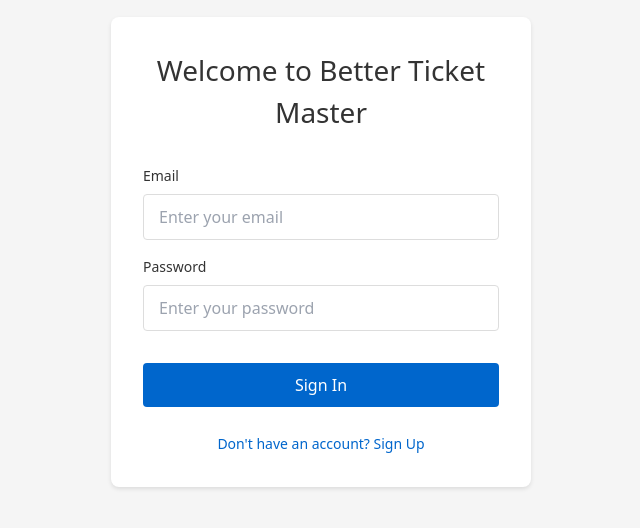
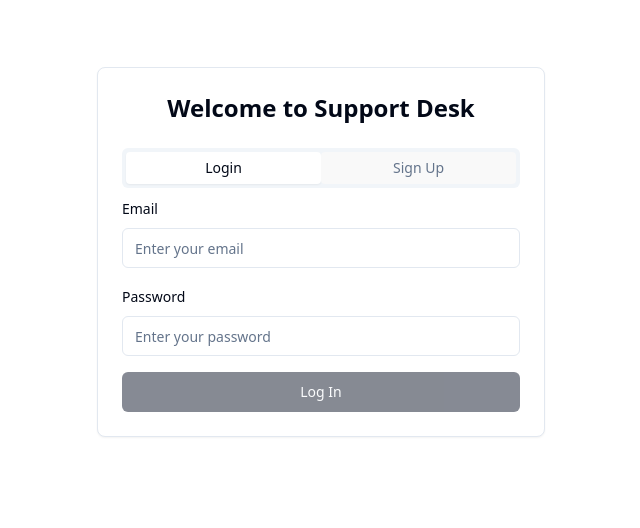
Before and after one commit to Elpidio-Julian/open-desk-mvp, a React (Vite) app: page /login in a window 1280 px wide. Shown: the part 148-676 px from the top of the page, without its empty margins (319-959 px from the left). Built offline with nearby package versions, Linux system fonts and the light colour scheme; no server answers.

Commit message:
added landing page and admin signup flow

```diff
--- a/src/App.jsx
+++ b/src/App.jsx
@@ -12,6 +12,7 @@ import { useRole } from './contexts/RoleContext';
 import AgentMetricsPage from './components/AgentView/pages/AgentMetricsPage';
 import FAQs from './components/SharedComponents/pages/FAQs';
 import FAQEditorPage from './components/AdminView/pages/FAQEditorPage';
+import Landing from './pages/Landing';
 
 // Protected route wrapper with role check
 const ProtectedRoute = ({ children, requiredRole }) => {
@@ -28,7 +29,10 @@ const AppRoutes = () => {
   return (
     <Routes>
       {/* Public routes */}
+      <Route path="/" element={<Navigate to="/landing" />} />
+      <Route path="/landing" element={<Landing />} />
       <Route path="/login" element={<Login />} />
+      <Route path="/faqs" element={<FAQs />} />
 
       {/* Protected routes */}
       <Route
@@ -79,14 +83,6 @@ const AppRoutes = () => {
           </ProtectedRoute>
         }
       />
-      <Route
-        path="/faqs"
-        element={
-          <ProtectedRoute>
-            <FAQs />
-          </ProtectedRoute>
-        }
-      />
 
       {/* Redirect root to dashboard */}
       <Route path="/" element={<Navigate to="/dashboard" />} />
--- /dev/null
+++ b/src/pages/Landing.jsx
@@ -0,0 +1,103 @@
+import React from 'react';
+import { Link } from 'react-router-dom';
+import { Button } from '../components/ui/button';
+import { Card } from '../components/ui/card';
+import {
+  Ticket,
+  Users,
+  BarChart,
+  MessageSquare,
+  Clock,
+  Shield
+} from 'lucide-react';
+
+export default function Landing() {
+  const features = [
+    {
+      title: "Smart Ticket Management",
+      description: "Efficiently manage support tickets with automatic routing, priority handling, and status tracking.",
+      icon: Ticket
+    },
+    {
+      title: "Team Collaboration",
+      description: "Work together seamlessly with shared ticket views, internal notes, and agent assignments.",
+      icon: Users
+    },
+    {
+      title: "Performance Analytics",
+      description: "Track response times, resolution rates, and team performance with detailed analytics.",
+      icon: BarChart
+    },
+    {
+      title: "Customer Communication",
+      description: "Keep customers informed with email notifications and a dedicated customer portal.",
+      icon: MessageSquare
+    },
+    {
+      title: "SLA Management",
+      description: "Set and monitor Service Level Agreements to maintain high-quality support standards.",
+      icon: Clock
+    },
+    {
+      title: "Role-Based Access",
+      description: "Secure your support system with role-based permissions for admins, agents, and customers.",
+      icon: Shield
+    }
+  ];
+
+  return (
+    <div className="min-h-screen bg-background">
+      {/* Navigation */}
+      <nav className="border-b">
+        <div className="max-w-7xl mx-auto px-4 sm:px-6 lg:px-8">
+          <div className="flex justify-between h-16 items-center">
+            <div className="text-2xl font-bold">Better Ticket Master</div>
+            <Link to="/login">
+              <Button variant="outline">Sign In / Sign Up</Button>
+            </Link>
+          </div>
+        </div>
+      </nav>
+
+      {/* Hero Section */}
+      <div className="max-w-7xl mx-auto px-4 sm:px-6 lg:px-8 py-12">
+        <div className="text-center">
+          <h1 className="text-4xl font-bold sm:text-5xl">
+            Modern Customer Support Solution
+          </h1>
+          <p className="mt-4 text-xl text-muted-foreground max-w-3xl mx-auto">
+            Streamline your customer support with our intelligent ticketing system.
+            Automate ticket routing, track performance, and deliver exceptional customer service.
+          </p>
+          <div className="mt-8">
+            <Link to="/login">
+              <Button size="lg">Get Started</Button>
+            </Link>
+          </div>
+        </div>
+      </div>
+
+      {/* Features Grid */}
+      <div className="max-w-7xl mx-auto px-4 sm:px-6 lg:px-8 py-12">
+        <div className="grid grid-cols-1 md:grid-cols-2 lg:grid-cols-3 gap-8">
+          {features.map((feature, index) => (
+            <Card key={index} className="p-6">
+              <feature.icon className="h-12 w-12 text-primary mb-4" />
+              <h3 className="text-lg font-semibold mb-2">{feature.title}</h3>
+              <p className="text-muted-foreground">{feature.description}</p>
+            </Card>
+          ))}
+        </div>
+      </div>
+
+      {/* Footer */}
+      <footer className="border-t mt-12">
+        <div className="max-w-7xl mx-auto px-4 sm:px-6 lg:px-8 py-8">
+          <div className="text-center text-muted-foreground">
+            © 2025 Better Ticket Master. All rights reserved.
+          </div>
+        </div>
+      </footer>
+    </div>
+  );
+}
--- a/src/pages/Login.jsx
+++ b/src/pages/Login.jsx
@@ -1,53 +1,89 @@
+import React, { useState } from 'react';
 import { useNavigate } from 'react-router-dom';
-import { useState } from 'react';
+import { Button } from '../components/ui/button';
+import { Input } from '../components/ui/input';
+import { Label } from '../components/ui/label';
+import { Card } from '../components/ui/card';
+import { Alert, AlertDescription } from '../components/ui/alert';
+import { Tabs, TabsContent, TabsList, TabsTrigger } from '../components/ui/tabs';
+import { Loader2 } from 'lucide-react';
 import { supabase } from '../services/supabase';
 import { useRole } from '../contexts/RoleContext';
+
+const ADMIN_CODE = 'ADMIN123'; // Hardcoded for now, should be env variable
 
 const Login = () => {
   const navigate = useNavigate();
   const { setUserRole } = useRole();
-  const [isSignUp, setIsSignUp] = useState(false);
   const [loading, setLoading] = useState(false);
-  const [error, setError] = useState(null);
+  const [alert, setAlert] = useState(null);
   const [formData, setFormData] = useState({
     email: '',
+    fullName: '',
     password: '',
-    fullName: '',
+    confirmPassword: '',
+    isAdmin: false,
+    adminCode: ''
   });
 
-  const handleInputChange = (e) => {
-    const { name, value } = e.target;
-    setFormData(prev => ({
-      ...prev,
-      [name]: value
-    }));
-  };
+  const handleSignUp = async () => {
+    try {
+      setLoading(true);
+      setAlert(null);
 
-  const handleSubmit = async (e) => {
-    e.preventDefault();
-    setError(null);
-    setLoading(true);
+      // Verify passwords match
+      if (formData.password !== formData.confirmPassword) {
+        throw new Error('Passwords do not match');
+      }
 
-    try {
-      if (isSignUp) {
-        const { error: signUpError } = await supabase.auth.signUp({
+      // Verify password meets requirements (at least 6 characters)
+      if (formData.password.length < 6) {
+        throw new Error('Password must be at least 6 characters long');
+      }
+
+      // Verify admin code if signing up as admin
+      if (formData.isAdmin && formData.adminCode !== ADMIN_CODE) {
+        throw new Error('Invalid admin code');
+      }
+
+      // Sign up with email and password
+      const { data, error: signUpError } = await supabase.auth.signUp({
         email: formData.email,
         password: formData.password,
         options: {
           data: {
             full_name: formData.fullName,
-              app_role: 'customer',
+            app_role: formData.isAdmin ? 'admin' : 'customer',
             email: formData.email
           }
         }
       });
 
       if (signUpError) throw signUpError;
-        setError('Please check your email for the confirmation link.');
-      } else {
-        const { error: signInError } = await supabase.auth.signInWithPassword({
+
+      setAlert({
+        variant: 'default',
+        message: 'Check your email for the confirmation link!'
+      });
+
+    } catch (error) {
+      setAlert({
+        variant: 'destructive',
+        message: 'Failed to sign up: ' + error.message
+      });
+    } finally {
+      setLoading(false);
+    }
+  };
+
+  const handleLogin = async () => {
+    try {
+      setLoading(true);
+      setAlert(null);
+
+      const { data, error: signInError } = await supabase.auth.signInWithPassword({
         email: formData.email,
-          password: formData.password,
+        password: formData.password
       });
 
       if (signInError) throw signInError;
@@ -62,84 +98,151 @@ const Login = () => {
       if (roleError) throw roleError;
       setUserRole(userData.role);
       navigate('/dashboard');
-      }
+
     } catch (error) {
-      setError(error.message);
+      setAlert({
+        variant: 'destructive',
+        message: 'Failed to login: ' + error.message
+      });
     } finally {
       setLoading(false);
     }
   };
 
   return (
-    <div className="login-page">
-      <div className="auth-container">
-        <h1>Welcome to Better Ticket Master</h1>
+    <div className="min-h-screen bg-background flex items-center justify-center p-4">
+      <Card className="w-full max-w-md p-6 space-y-6">
+        <h1 className="text-2xl font-bold text-center">Welcome to Support Desk</h1>
 
-        <form onSubmit={handleSubmit} className="auth-form">
-          {isSignUp && (
-            <div className="form-group">
-              <label htmlFor="fullName">Full Name</label>
+        {alert && (
+          <Alert variant={alert.variant}>
+            <AlertDescription>{alert.message}</AlertDescription>
+          </Alert>
+        )}
+
+        <Tabs defaultValue="login" className="w-full">
+          <TabsList className="grid w-full grid-cols-2">
+            <TabsTrigger value="login">Login</TabsTrigger>
+            <TabsTrigger value="signup">Sign Up</TabsTrigger>
+          </TabsList>
+
+          <TabsContent value="login" className="space-y-4">
+            <div className="space-y-2">
+              <Label>Email</Label>
+              <Input
+                type="email"
+                placeholder="Enter your email"
+                value={formData.email}
+                onChange={(e) => setFormData(prev => ({ ...prev, email: e.target.value }))}
+              />
+            </div>
+
+            <div className="space-y-2">
+              <Label>Password</Label>
+              <Input
+                type="password"
+                placeholder="Enter your password"
+                value={formData.password}
+                onChange={(e) => setFormData(prev => ({ ...prev, password: e.target.value }))}
+              />
+            </div>
+
+            <Button
+              onClick={handleLogin}
+              disabled={loading || !formData.email || !formData.password}
+              className="w-full"
+            >
+              {loading ? (
+                <>
+                  <Loader2 className="mr-2 h-4 w-4 animate-spin" />
+                  Logging in...
+                </>
+              ) : (
+                'Log In'
+              )}
+            </Button>
+          </TabsContent>
+
+          <TabsContent value="signup" className="space-y-4">
+            <div className="space-y-2">
+              <Label>Full Name</Label>
+              <Input
+                placeholder="Enter your full name"
+                value={formData.fullName}
+                onChange={(e) => setFormData(prev => ({ ...prev, fullName: e.target.value }))}
+              />
+            </div>
+
+            <div className="space-y-2">
+              <Label>Email</Label>
+              <Input
+                type="email"
+                placeholder="Enter your email"
+                value={formData.email}
+                onChange={(e) => setFormData(prev => ({ ...prev, email: e.target.value }))}
+              />
+            </div>
+
+            <div className="space-y-2">
+              <Label>Password</Label>
+              <Input
+                type="password"
+                placeholder="Enter password (min. 6 characters)"
+                value={formData.password}
+                onChange={(e) => setFormData(prev => ({ ...prev, password: e.target.value }))}
+              />
+            </div>
+
+            <div className="space-y-2">
+              <Label>Confirm Password</Label>
+              <Input
+                type="password"
+                placeholder="Confirm your password"
+                value={formData.confirmPassword}
+                onChange={(e) => setFormData(prev => ({ ...prev, confirmPassword: e.target.value }))}
+              />
+            </div>
+
+            <div className="flex items-center space-x-2">
               <input
-                id="fullName"
-                type="text"
-                name="fullName"
-                value={formData.fullName}
-                onChange={handleInputChange}
-                placeholder="Enter your full name"
-                required
+                type="checkbox"
+                id="isAdmin"
+                checked={formData.isAdmin}
+                onChange={(e) => setFormData(prev => ({ ...prev, isAdmin: e.target.checked }))}
+                className="h-4 w-4 rounded border-gray-300"
+              />
+              <Label htmlFor="isAdmin">Sign up as Admin</Label>
+            </div>
+
+            {formData.isAdmin && (
+              <div className="space-y-2">
+                <Label>Admin Code</Label>
+                <Input
+                  type="password"
+                  placeholder="Enter admin code"
+                  value={formData.adminCode}
+                  onChange={(e) => setFormData(prev => ({ ...prev, adminCode: e.target.value }))}
                 />
               </div>
             )}
 
-          <div className="form-group">
-            <label htmlFor="email">Email</label>
-            <input
-              id="email"
-              type="email"
-              name="email"
-              value={formData.email}
-              onChange={handleInputChange}
-              placeholder="Enter your email"
-              required
-            />
-          </div>
-
-          <div className="form-group">
-            <label htmlFor="password">Password</label>
-            <input
-              id="password"
-              type="password"
-              name="password"
-              value={formData.password}
-              onChange={handleInputChange}
-              placeholder="Enter your password"
-              required
-            />
-          </div>
-
-          {error && <div className="auth-error">{error}</div>}
-
-          <button type="submit" className="auth-button" disabled={loading}>
+            <Button
+              onClick={handleSignUp}
+              disabled={loading || !formData.email || !formData.fullName || !formData.password || !formData.confirmPassword || (formData.isAdmin && !formData.adminCode)}
+              className="w-full"
+            >
               {loading ? (
-              isSignUp ? 'Signing up...' : 'Signing in...'
+                <>
+                  <Loader2 className="mr-2 h-4 w-4 animate-spin" />
+                  Creating Account...
+                </>
               ) : (
-              isSignUp ? 'Sign Up' : 'Sign In'
+                'Create Account'
               )}
-          </button>
-        </form>
-
-        <div className="auth-footer">
-          <button
-            onClick={() => {
-              setIsSignUp(!isSignUp);
-              setError(null);
-            }}
-            className="auth-switch"
-          >
-            {isSignUp ? 'Already have an account? Sign In' : "Don't have an account? Sign Up"}
-          </button>
-        </div>
-      </div>
+            </Button>
+          </TabsContent>
+        </Tabs>
+      </Card>
     </div>
   );
 };
```
Lines whose indentation alone changed are shown as unchanged.
